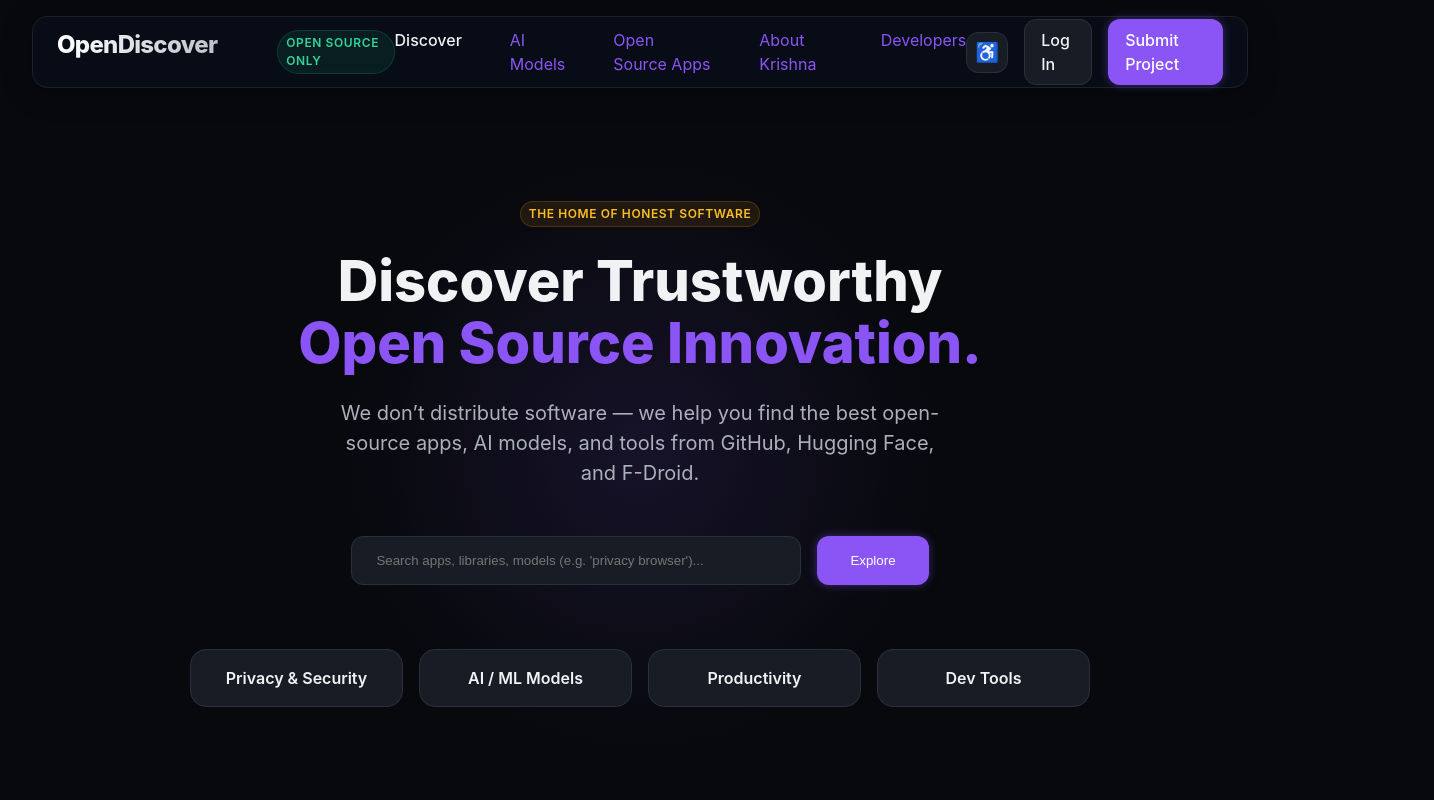
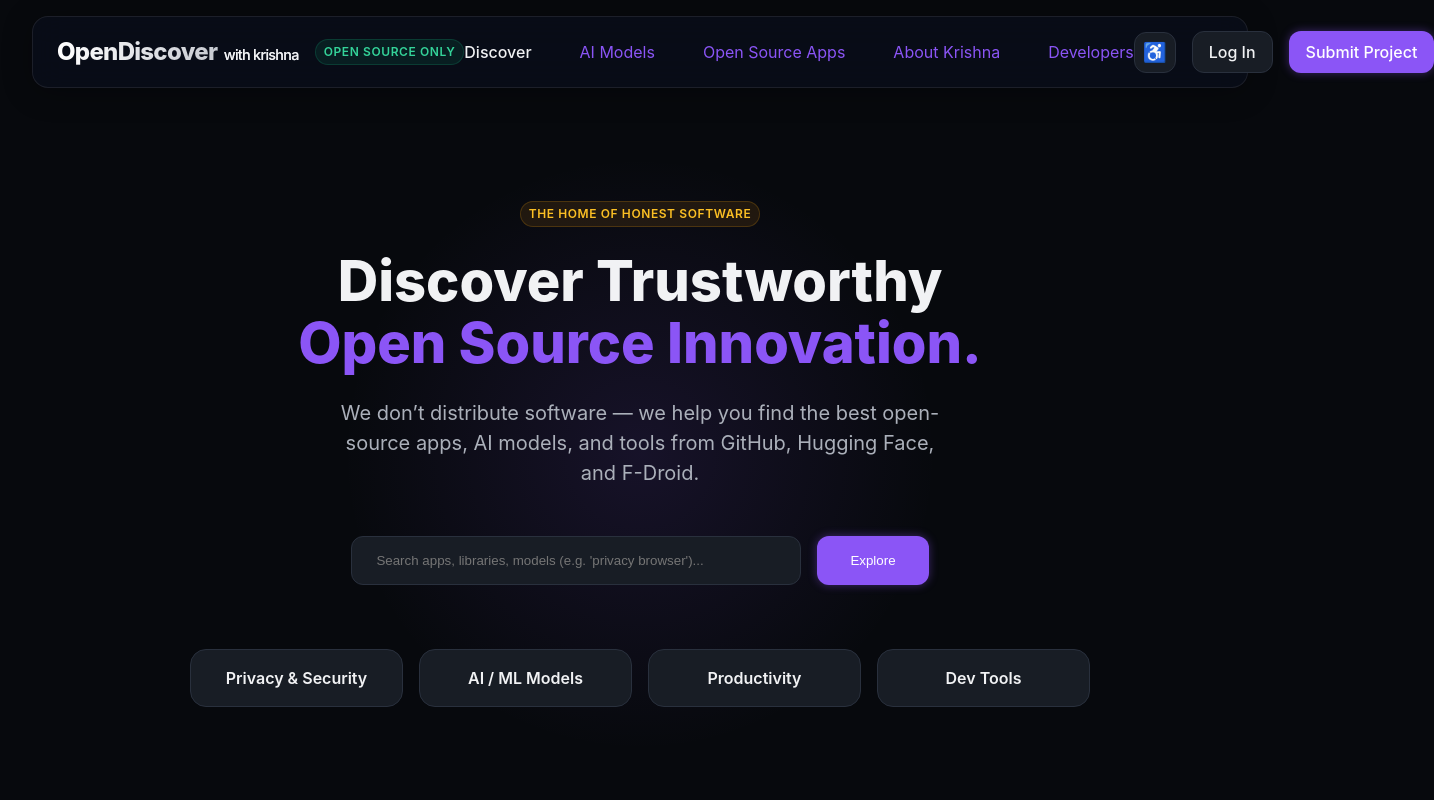
Before and after one commit to krishna3163/OpenDiscover, a React (Vite) app: page / in a window 1280 px wide. Shown: the top 800 px of the page, 1434 px wide, since content can reach past the window. Built offline with nearby package versions, Linux system fonts and the light colour scheme.

Commit message:
fix: Navigation layout wrapping and text visibility

```diff
--- a/src/components/Header.tsx
+++ b/src/components/Header.tsx
@@ -7,18 +7,18 @@
   return (
     <header className="glass-header">
       <div className="container" style={{ height: '70px', display: 'flex', alignItems: 'center', justifyContent: 'space-between', position: 'relative' }}>
-        <div style={{ display: 'flex', alignItems: 'center', gap: '1rem' }}>
+        <div style={{ display: 'flex', alignItems: 'center', gap: '1rem', whiteSpace: 'nowrap' }}>
           <Link to="/" style={{ textDecoration: 'none' }} onClick={() => setIsMenuOpen(false)}>
-            <h1 style={{ fontSize: '1.5rem', fontWeight: 800, letterSpacing: '-0.03em', background: 'linear-gradient(to right, #fff, var(--text-secondary))', WebkitBackgroundClip: 'text', WebkitTextFillColor: 'transparent', display: 'flex', alignItems: 'baseline', gap: '0.3rem' }}>
+            <h1 style={{ fontSize: '1.5rem', fontWeight: 800, letterSpacing: '-0.03em', background: 'linear-gradient(to right, #fff, var(--text-secondary))', WebkitBackgroundClip: 'text', WebkitTextFillColor: 'transparent', display: 'flex', alignItems: 'baseline', gap: '0.4rem', flexWrap: 'nowrap' }}>
               OpenDiscover
-              <span style={{ fontSize: '0.8rem', fontWeight: 400, opacity: 0.7 }}>with krishna</span>
+              <span style={{ fontSize: '0.9rem', fontWeight: 500, color: 'var(--text-primary)', opacity: 1, WebkitTextFillColor: 'var(--text-primary)' }}>with krishna</span>
             </h1>
           </Link>
           <span className="badge badge-legal" title="We only index openly licensed software">Open Source Only</span>
         </div>
 
         {/* Desktop Navigation */}
-        <nav className="desktop-nav" style={{ display: 'flex', gap: '3rem' }}>
+        <nav className="desktop-nav" style={{ display: 'flex', gap: '3rem', whiteSpace: 'nowrap' }}>
           <Link to="/" style={{ color: 'var(--text-primary)', fontWeight: 500 }}>Discover</Link>
           <Link to="/ai-models" className="nav-link">AI Models</Link>
           <Link to="/open-source-apps" className="nav-link">Open Source Apps</Link>
--- a/src/index.css
+++ b/src/index.css
@@ -56,6 +56,8 @@
   color: var(--accent-base);
   text-decoration: none;
   transition: opacity 0.2s;
+  white-space: nowrap;
+  /* Prevent text wrapping */
 }
 
 a:hover {
```
